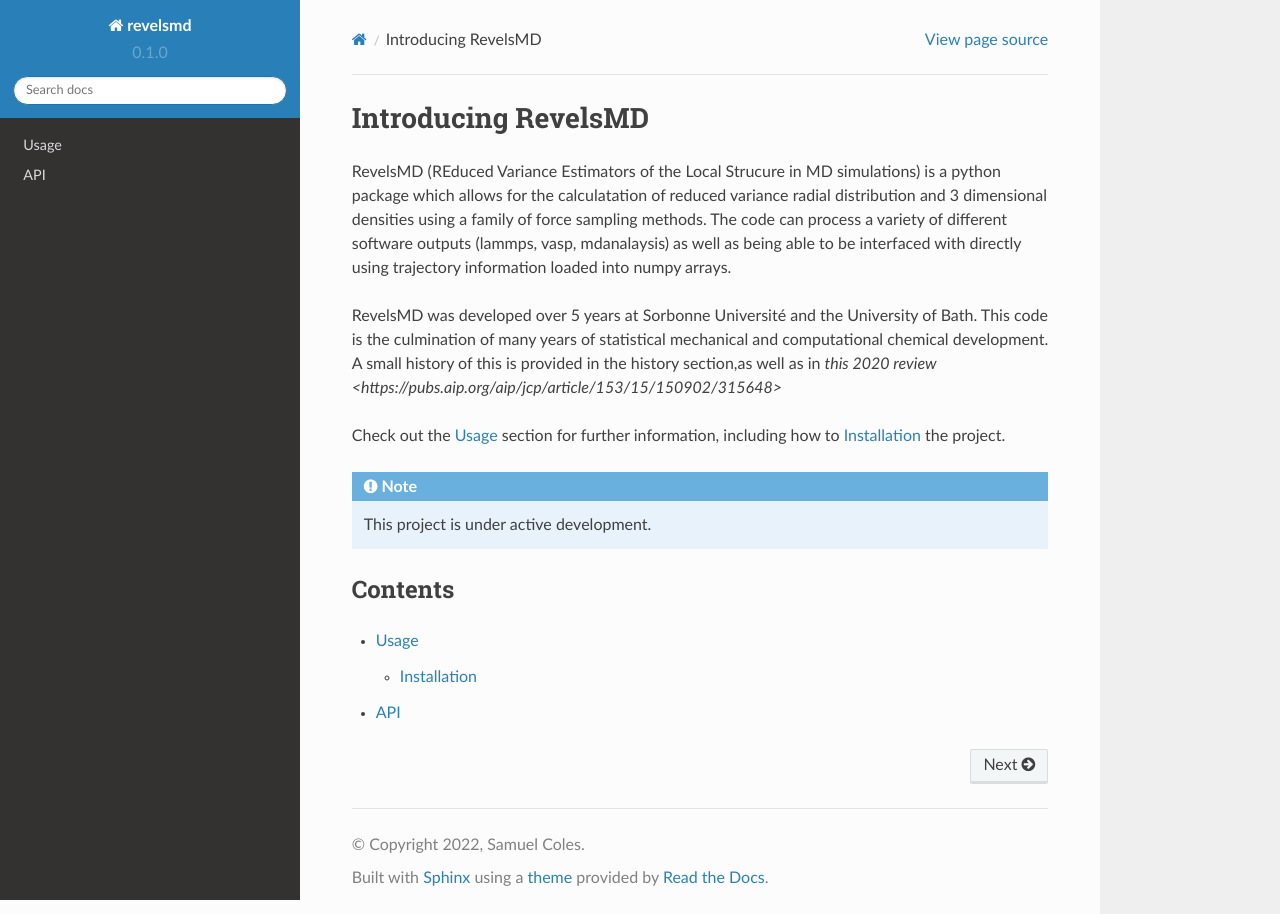
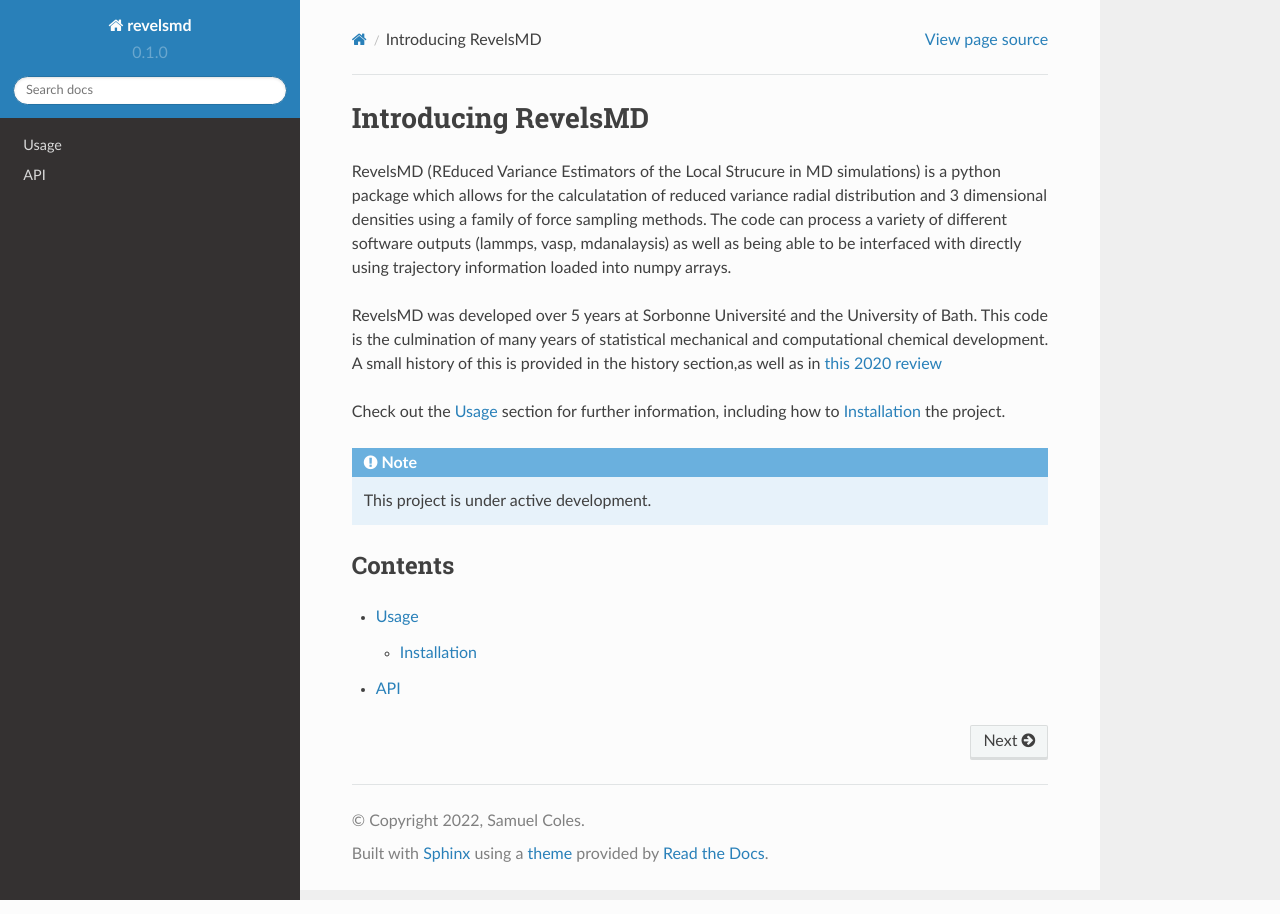
Before and after one commit to user200000/revelsmd, a Sphinx documentation site: the page built from docs/source/index.rst, in a window 1280 px wide. Built offline with Sphinx 7.4.7 and the Read the Docs theme 2.0.0, drawn with Linux system fonts in a browser that asks for light colours; pages that are not in the unit, such as notebooks, are missing from menus.

Commit message:
more index changes

```diff
--- a/docs/source/index.rst
+++ b/docs/source/index.rst
@@ -3,7 +3,7 @@ Introducing RevelsMD
 
 RevelsMD (REduced Variance Estimators of the Local Strucure in MD simulations) is a python package which allows for the calculatation of reduced variance radial distribution and 3 dimensional densities using a family of force sampling methods. The code can process a variety of different software outputs (lammps, vasp, mdanalaysis) as well as being able to be interfaced with directly using trajectory information loaded into numpy arrays.
 
-RevelsMD was developed over 5 years at Sorbonne Université and the University of Bath. This code is the culmination of many years of statistical mechanical and computational chemical development. A small history of this is provided in the :doc:`history` section,as well as in `this 2020 review <https://pubs.aip.org/aip/jcp/article/153/15/150902/315648>`
+RevelsMD was developed over 5 years at Sorbonne Université and the University of Bath. This code is the culmination of many years of statistical mechanical and computational chemical development. A small history of this is provided in the :doc:`history` section,as well as in `this 2020 review <https://pubs.aip.org/aip/jcp/article/153/15/150902/315648>`_
 
 Check out the :doc:`usage` section for further information, including
 how to :ref:`installation` the project.
```
